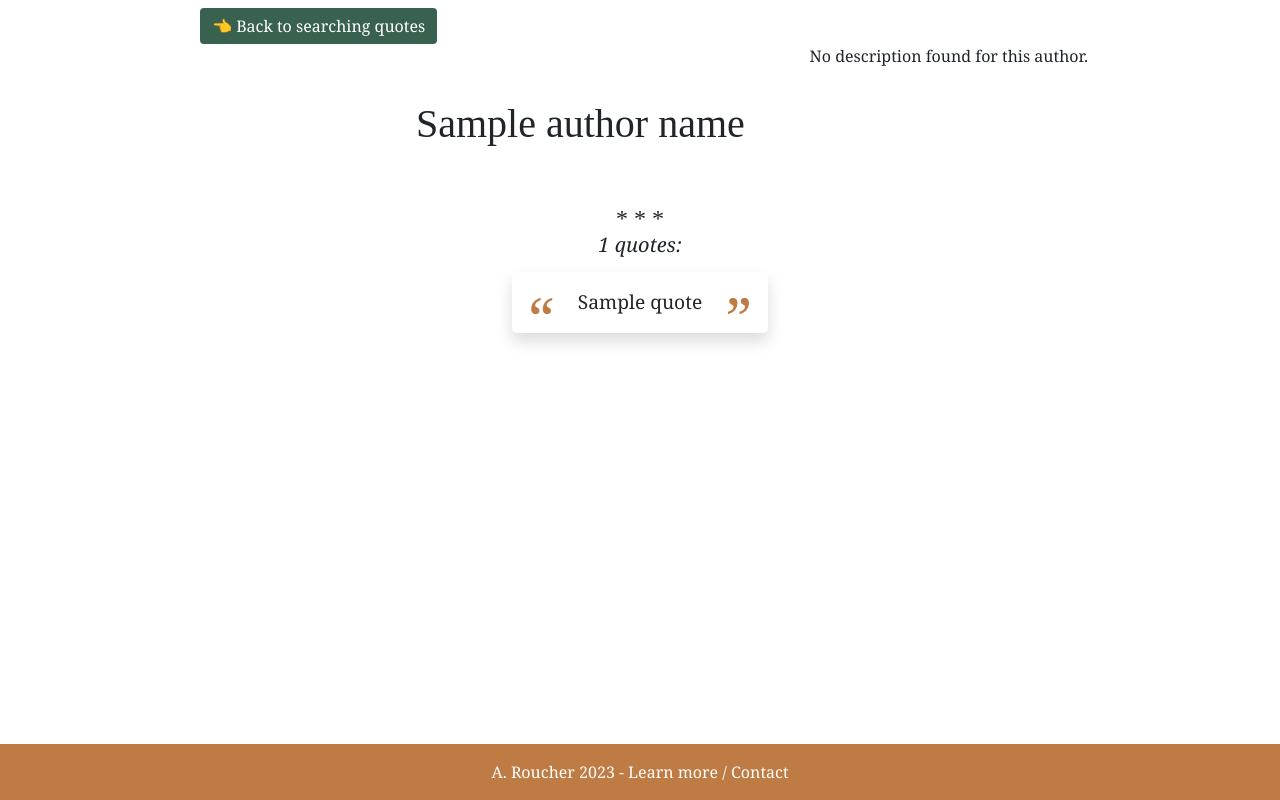
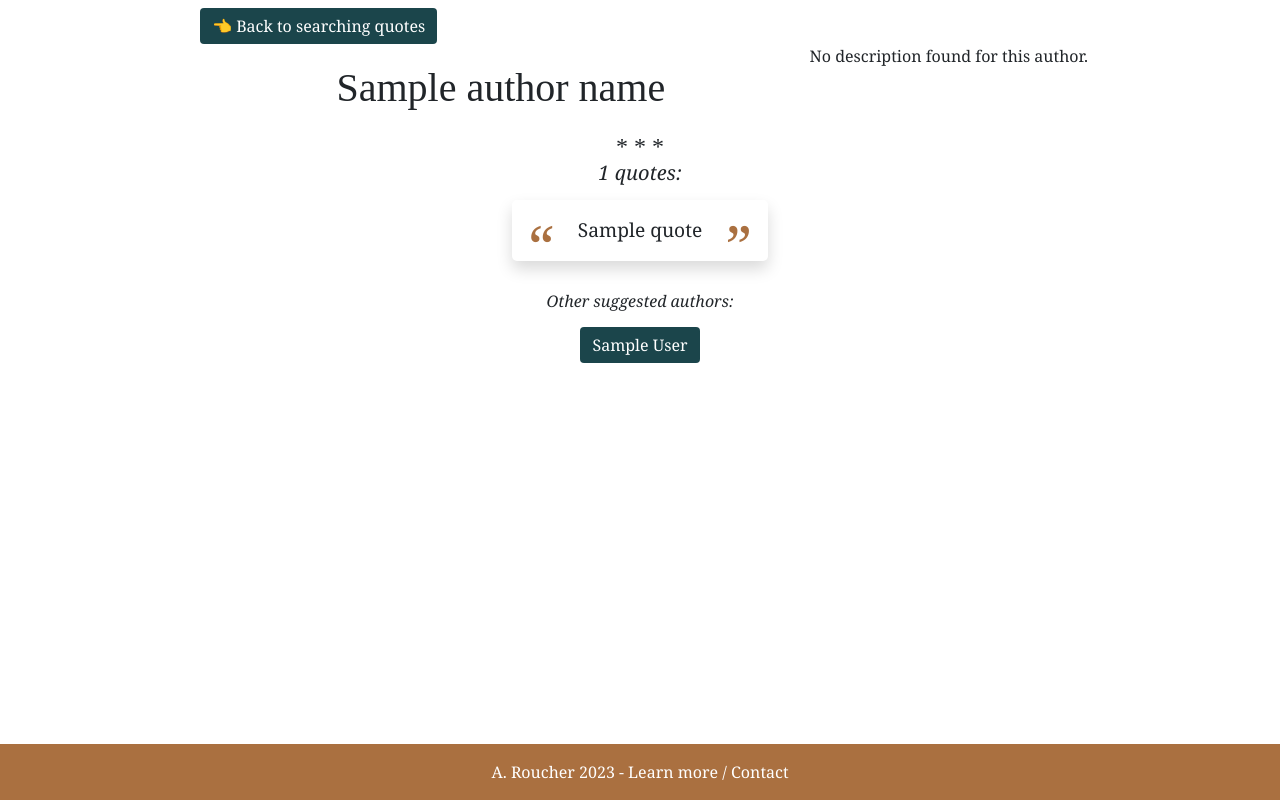
Before and after one commit to aymeric-roucher/dixit, a Django app: template author/templates/author/index.html in a window 1280 px wide. Run offline with Django 4.2, Linux system fonts and the light colour scheme; the template is opened without the code that fills it: most values are stand-ins (such as "Sample title", 1, 10 or a date in 2020); parts of the project's set-up code (start-up, migrations or seed data) failed here and were passed over; some libraries are stand-ins or nearby versions; some web fonts are replaced.

Commit message:
feat: final change theme color

```diff
--- a/author/templates/author/index.html
+++ b/author/templates/author/index.html
@@ -8,14 +8,20 @@
   <meta http-equiv="content-type" content="text/html" charset="utf-8">
   <meta name="viewport" content="width=device-width, initial-scale=1.0" />
   <meta http-equiv="X-UA-Compatible" content="ie=edge" />
-  <meta name="description" content="Quotations fro author {{author_name}}. {{author_summary}}">
+  <meta name="description" content="Quotations from author {{author_name}}. {{author_summary}}">
 
   <script data-goatcounter="https://dixit.goatcounter.com/count" async src="//gc.zgo.at/count.js"></script>
 
   <!-- Bootstrap import -->
-  <script src="https://code.jquery.com/jquery-3.3.1.slim.min.js" integrity="sha384-q8i/X+965DzO0rT7abK41JStQIAqVgRVzpbzo5smXKp4YfRvH+8abtTE1Pi6jizo" crossorigin="anonymous"></script>
-  <script src="https://cdn.jsdelivr.net/npm/popper.js@1.14.7/dist/umd/popper.min.js" integrity="sha384-UO2eT0CpHqdSJQ6hJty5KVphtPhzWj9WO1clHTMGa3JDZwrnQq4sF86dIHNDz0W1" crossorigin="anonymous"></script>
-  <script src="https://cdn.jsdelivr.net/npm/bootstrap@4.3.1/dist/js/bootstrap.min.js" integrity="sha384-JjSmVgyd0p3pXB1rRibZUAYoIIy6OrQ6VrjIEaFf/nJGzIxFDsf4x0xIM+B07jRM" crossorigin="anonymous"></script>
+  <script src="https://code.jquery.com/jquery-3.3.1.slim.min.js"
+    integrity="sha384-q8i/X+965DzO0rT7abK41JStQIAqVgRVzpbzo5smXKp4YfRvH+8abtTE1Pi6jizo"
+    crossorigin="anonymous"></script>
+  <script src="https://cdn.jsdelivr.net/npm/popper.js@1.14.7/dist/umd/popper.min.js"
+    integrity="sha384-UO2eT0CpHqdSJQ6hJty5KVphtPhzWj9WO1clHTMGa3JDZwrnQq4sF86dIHNDz0W1"
+    crossorigin="anonymous"></script>
+  <script src="https://cdn.jsdelivr.net/npm/bootstrap@4.3.1/dist/js/bootstrap.min.js"
+    integrity="sha384-JjSmVgyd0p3pXB1rRibZUAYoIIy6OrQ6VrjIEaFf/nJGzIxFDsf4x0xIM+B07jRM"
+    crossorigin="anonymous"></script>
   <link rel="stylesheet" href="https://stackpath.bootstrapcdn.com/bootstrap/4.4.1/css/bootstrap.min.css"
     integrity="sha384-Vkoo8x4CGsO3+Hhxv8T/Q5PaXtkKtu6ug5TOeNV6gBiFeWPGFN9MuhOf23Q9Ifjh" crossorigin="anonymous">
   <script src="https://stackpath.bootstrapcdn.com/bootstrap/4.4.1/js/bootstrap.min.js"
@@ -36,18 +42,22 @@
 
   <article>
     <div id="searchbar">
-      <a href="{% url 'searchbar' %}" class="btn btn-secondary shadow-none" type="submit">👈 Back to searching quotes</a>
+      <a href="{% url 'searchbar' %}" class="btn btn-secondary shadow-none" type="submit">👈 Back to searching
+        quotes</a>
     </div>
 
     <div class="container" style="margin:auto;">
 
       <section class="row" style="background-color: white;">
+        {% if found and picture_link|length > 0%}
         <section class="thumbnail-box">
-          {% if found %}
           <img class="author-thumbnail" src="{{ picture_link }}" alt="">
-          {% endif %}
         </section>
         <h1 class="jumbotron-header" style="margin:auto;margin-left:5vw;">{{ author_name }}</h1>
+        {% else %}
+        <h1 class="jumbotron-header text-center" style="margin:auto;padding:0.5em;">{{ author_name }}</h1>
+        {% endif %}
+
         {% if found %}
         <div class="justified-textbox" style="padding:0.5em;">
           {{ author_summary|safe }}
@@ -75,6 +85,15 @@
       </div>
       {% endfor %}
     </div>
+
+    <div class="row">
+      <h6 style="margin:auto;padding-top:1em;"><i>Other suggested authors:</i></h6>
+    </div>
+    <div class="row" style="gap:0.4em;padding:1em;">
+      {% for author in suggested_authors %}
+      <a href="/author/{{author}}" class="btn btn-secondary shadow-none">{{author}}</a>
+      {% endfor %}
+    </div>
   </article>
 
   <!-- Footer -->
--- a/author/views.py
+++ b/author/views.py
@@ -1,6 +1,6 @@
 from django.shortcuts import render
 from django.views.decorators.csrf import csrf_protect
-from scripts import get_quotes_from_author, get_author_extract
+from scripts import get_quotes_from_author, get_author_extract, get_similar_authors
 
 
 def no_author(request):
@@ -12,13 +12,16 @@ def no_author(request):
 
 @csrf_protect
 def author_summary(request, author_name):
+    author_name = author_name.replace('_', ' ')
     author_quotes = get_quotes_from_author(author_name)
+    suggested_authors = get_similar_authors(author_name)
     author_data = {
         "author_name": author_name,
         "found": False,
         "author_summary": None,
         "picture_link": None,
         "other_by_author": author_quotes,
+        "suggested_authors": suggested_authors,
     }
 
     author_row = get_author_extract(author_name)
--- a/dixit/settings.py
+++ b/dixit/settings.py
@@ -28,7 +28,7 @@ with open(BASE_DIR / 'etc/secret_key.txt') as f:
     SECRET_KEY = f.read().strip()
 
 # SECURITY WARNING: don't run with debug turned on in production!
-DEBUG = True
+DEBUG = False
 
 ALLOWED_HOSTS = ['127.0.0.1', '0.0.0.0:8000', 'dixit.up.railway.app', 'dixit.app']
 
--- a/scripts.py
+++ b/scripts.py
@@ -57,3 +57,7 @@ def get_author_extract(author_name:str):
     sql = "SELECT description, extract_html, thumbnail_url FROM authors WHERE name = %(author_name)s;"
     SQL_CURSOR.execute(sql, {"author_name": author_name})
     return SQL_CURSOR.fetchone()
+
+def get_similar_authors(author_name:str):
+    index = AUTHORS_LIST.index(author_name)
+    return AUTHORS_LIST[index-3:index] + AUTHORS_LIST[index+1:index+4]
--- a/searchbar/templates/searchbar/index.html
+++ b/searchbar/templates/searchbar/index.html
@@ -39,7 +39,7 @@
     <div style="margin:auto;display:flex;flex-direction:column;align-items:center;padding:0.5em;">
       <div style="display:flex;flex-direction:row;align-items:center;">
         <img src="{% static 'icon/feather-icon.svg' %}" alt="Feather that could be used for writing in old times." style="width:5em;"/>
-        <h1 class="jumbotron-header" style="font-size:4em;margin-left:.2em;">Dixit</h1>
+        <h1 class="jumbotron-header" style="font-size:4em;margin-left:.1em;">Dixit</h1>
       </div>
       <h1 class="text-center catchphrase" style="font-size:1.5em;width:100%;color:var(--lighter);margin-top:0.7em;">
         <i>Find the
--- a/static/css/style.css
+++ b/static/css/style.css
@@ -4,11 +4,11 @@
 
 body {
     --dark: #5e3915;
-    --accent: #396150;
-    --lighter: #be7b44;
-    --lighter_transparent: #be7b44b0;
+    --accent: #1b454b;
+    --lighter: #aa7040;
+    --lighter_transparent: #aa7040ab;
     --light: #eedaa4;
-    --accent2: #64917e;
+    --accent2: #3e919e;
     min-height: 100vh;
     display: flex;
     flex-direction: column;
--- a/templates/footer.html
+++ b/templates/footer.html
@@ -33,7 +33,7 @@
                     </ul>
                     <p>Please let me know:</p>
                     <p>📧 E-mail: "dixit-app at proton.me"</p>
-                    <p>💻 Github: <a href="https://github.com/A-Roucher/dixit">A-Roucher/dixit</a></p>
+                    <p>💻 Github: <a class="underline" href="https://github.com/A-Roucher/dixit">A-Roucher/dixit</a></p>
                 </div>
                 <div class="modal-footer">
                     <button type="button" class="btn btn-secondary" data-dismiss="modal">Alright, back to
```
Also changed, not shown: static/icon/feather-icon.svg.
